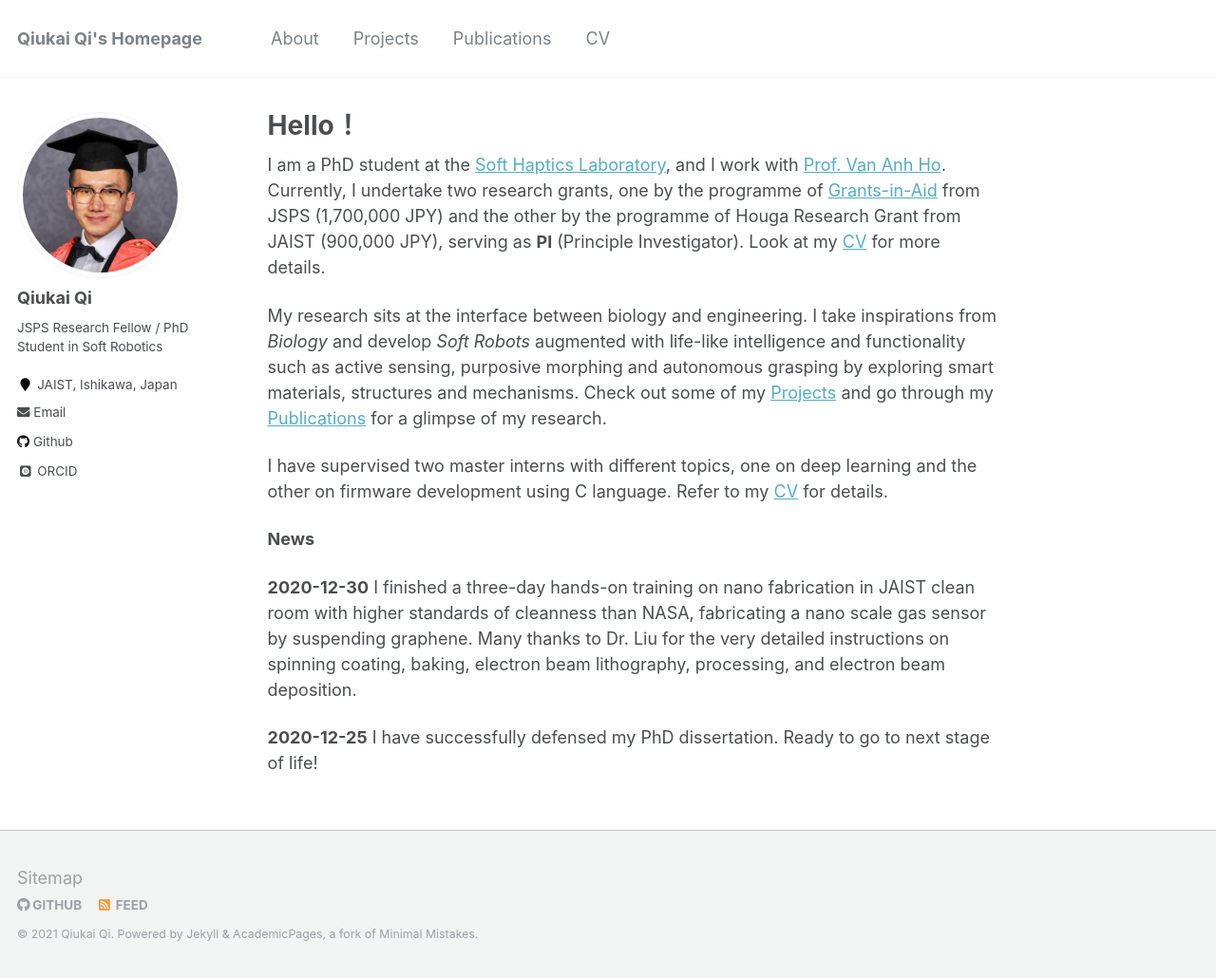
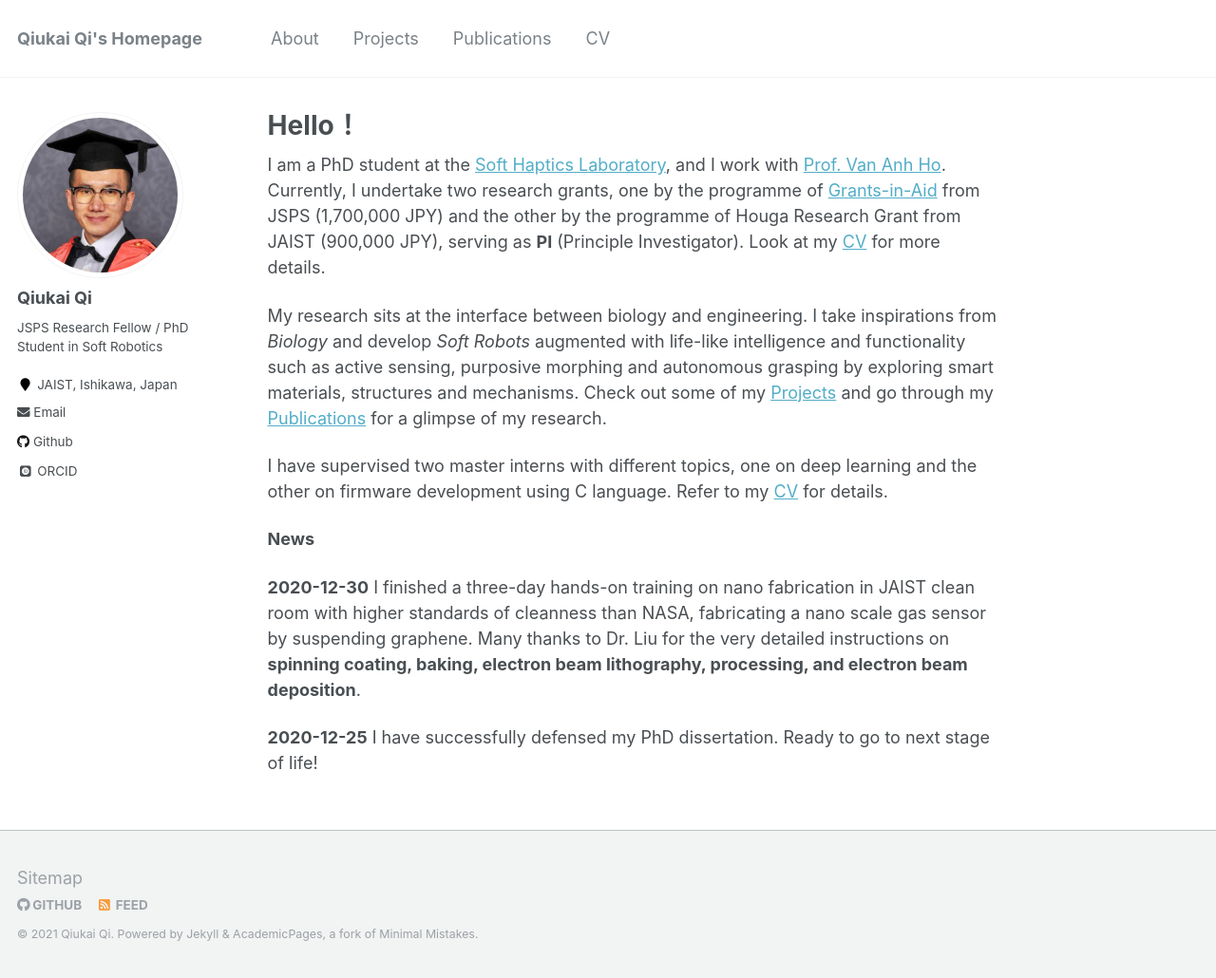
Before and after one commit to QiukaiQi/qiukaiqi.github.io, a Jekyll site: the page built from _pages/about.md, in a window 1280 px wide and 1030 px high. Shown: the whole window at 95% size. Built offline with Jekyll 4.4.1, drawn with Linux system fonts in a browser that asks for light colours; some web fonts are replaced.

Commit message:
Update about.md

```diff
--- a/_pages/about.md
+++ b/_pages/about.md
@@ -16,6 +16,6 @@ I have supervised two master interns with different topics, one on deep learning
 
 **News**
 
-**2020-12-30** I finished a three-day hands-on training on nano fabrication in JAIST clean room with higher standards of cleanness than NASA, fabricating a nano scale gas sensor by suspending graphene. Many thanks to Dr. Liu for the very detailed instructions on spinning coating, baking, electron beam lithography, processing, and electron beam deposition.
+**2020-12-30** I finished a three-day hands-on training on nano fabrication in JAIST clean room with higher standards of cleanness than NASA, fabricating a nano scale gas sensor by suspending graphene. Many thanks to Dr. Liu for the very detailed instructions on **spinning coating, baking, electron beam lithography, processing, and electron beam deposition**.
 
 **2020-12-25** I have successfully defensed my PhD dissertation. Ready to go to next stage of life!
```
